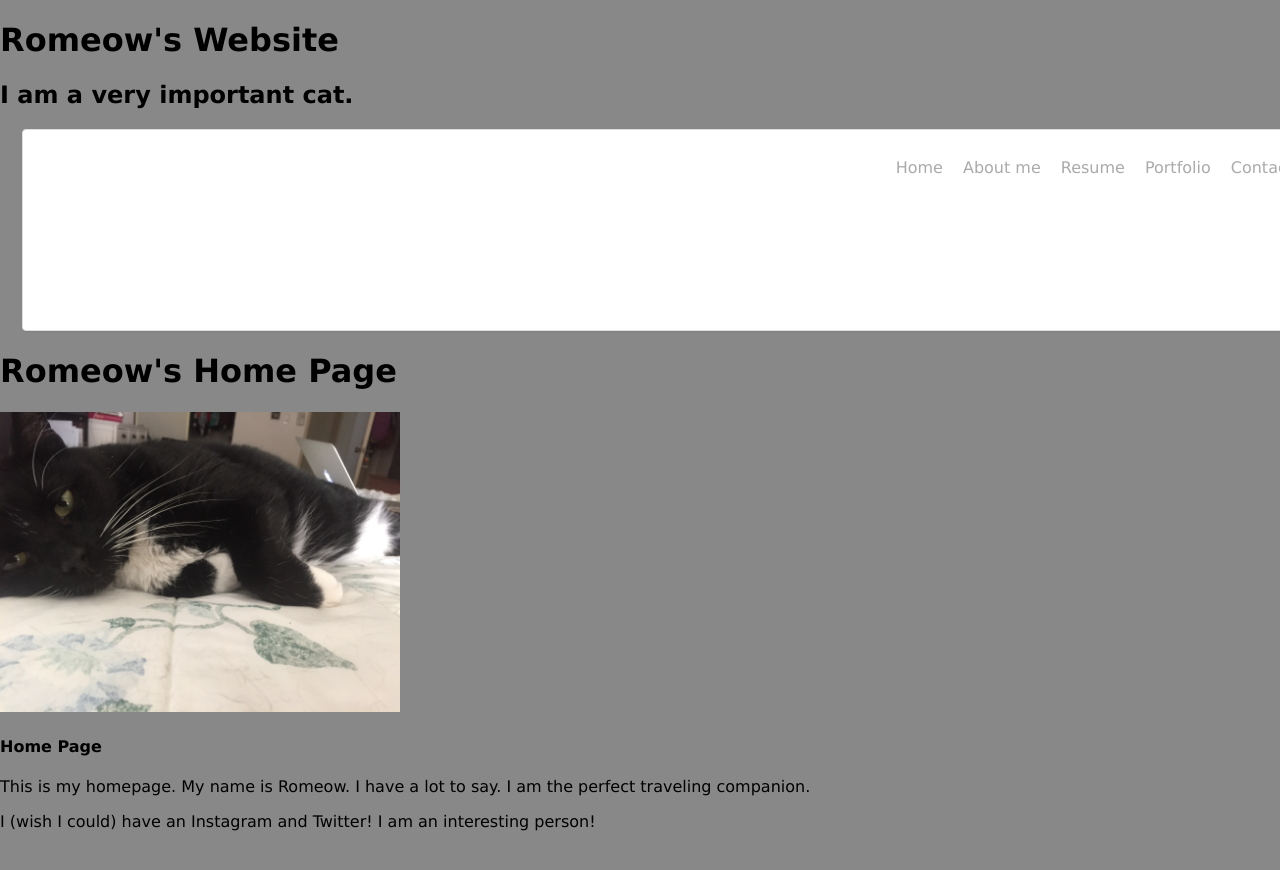
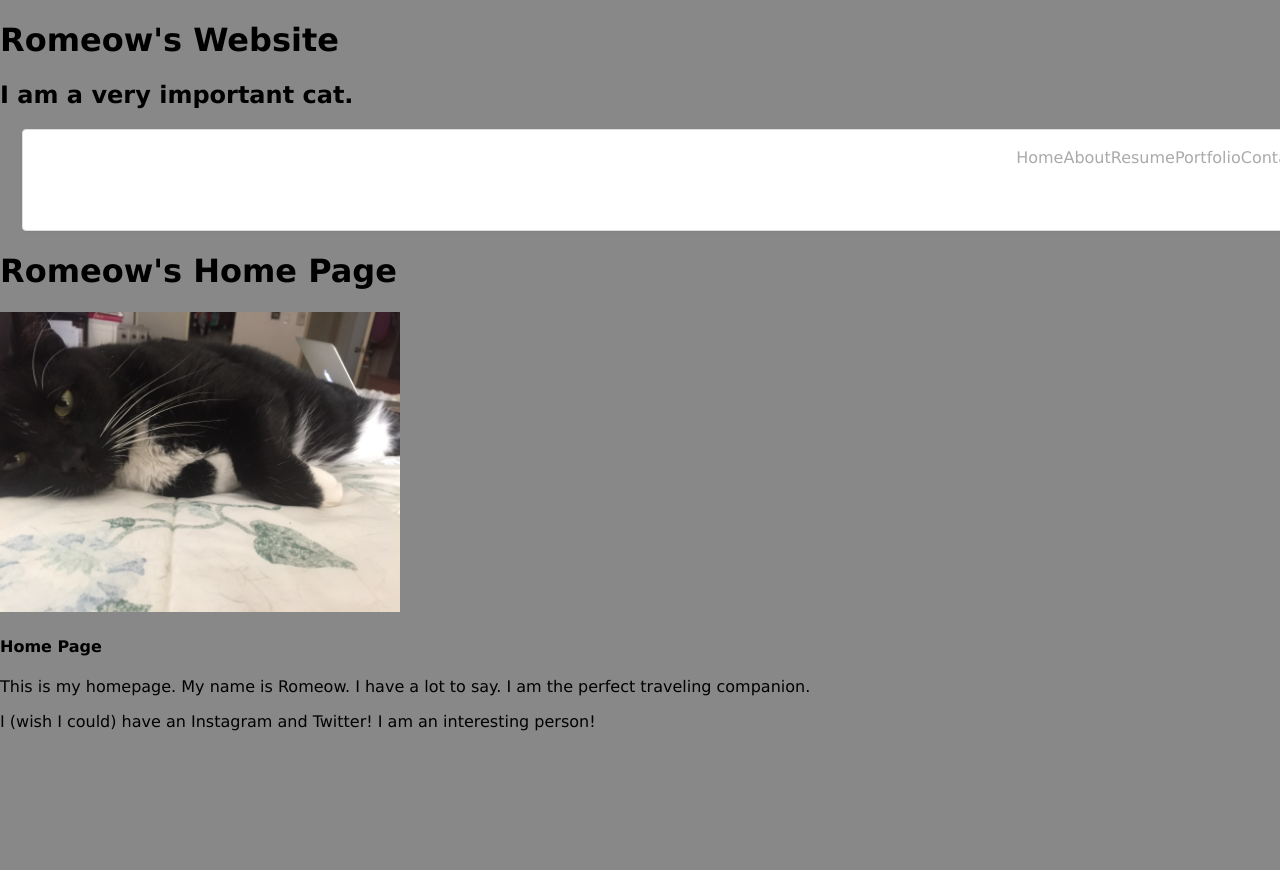
Before and after one commit to emeriwether/emeriwether.github.io, a Jekyll site: the page built from index.html, in a window 1280 px wide. Shown: the top 870 px of the page. Built offline with Jekyll 4.4.1, drawn with Linux system fonts in a browser that asks for light colours.

Commit message:
nav item spacing

```diff
--- a/_layouts/default.html
+++ b/_layouts/default.html
@@ -19,7 +19,7 @@
                     <li id="topNavContact"><a href="/contact.html" title="Contact">Contact</a></li>
                     <li id="topNavPortfolio"><a href="/portfolio.html" title="Portfolio">Portfolio</a></li>
                     <li id="topNavResume"><a href="/resume.html" title="Resume">Resume</a></li>
-                    <li id="topNavAbout"><a href="/about.html" title="About me">About me</a></li>
+                    <li id="topNavAbout"><a href="/about.html" title="About">About</a></li>
                     <li id="topNavHome"><a href="/index.html" title="Home">Home</a></li>
 
                 </ul>
--- a/css/styles.css
+++ b/css/styles.css
@@ -30,6 +30,7 @@
     display: block;
     margin:8px 22px 8px 22px;
     overflow:hidden;
+    height: 100px;
     width: 100%
 
     /*
@@ -71,7 +72,6 @@
     display: block;
     line-height: 56px;
     padding 50px 50px;
-    margin:10px 10px 10px 10px;
     text-decoration: none;
     text-align: center;
 }
```
